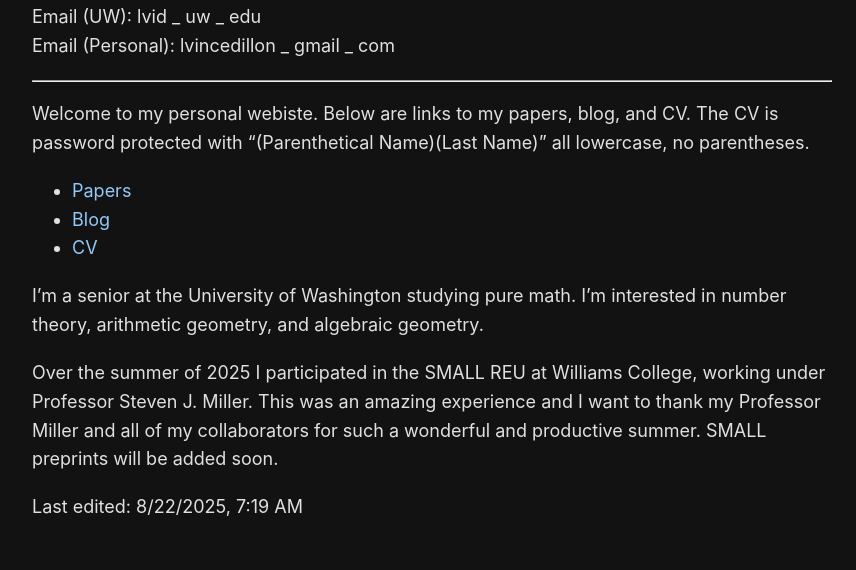
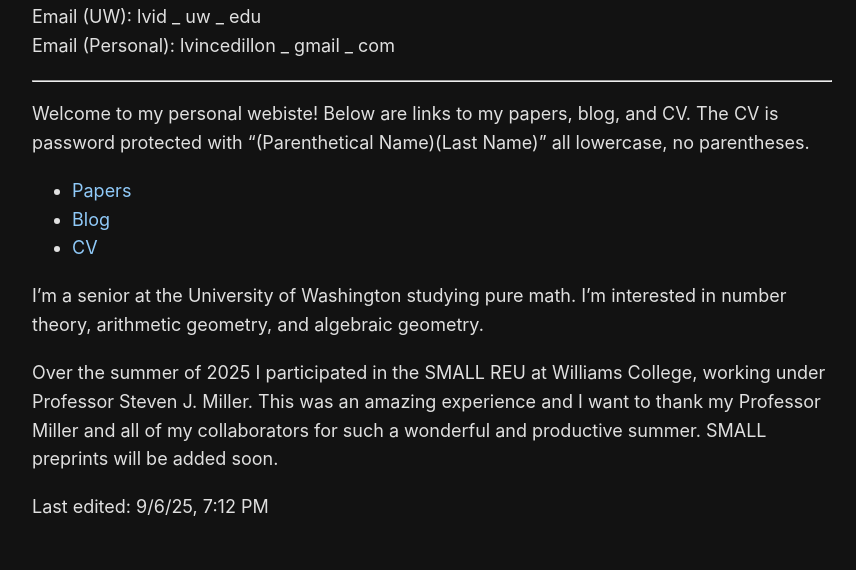
Before and after one commit to VinceDillonMath/VinceDillonMath.github.io, a Jekyll site: the page built from index.md, in a window 1280 px wide. Shown: the part 614-1184 px from the top of the page, without its empty margins (208-1064 px from the left). Built offline with Jekyll 4.4.1, drawn with Linux system fonts in a browser that asks for light colours.

```diff
--- a/index.md
+++ b/index.md
@@ -14,7 +14,7 @@ Email (Personal): lvincedillon _ gmail _ com
 
 ---
 
-Welcome to my personal webiste. Below are links to my papers, blog, and CV. The CV is password protected with "(Parenthetical Name)(Last Name)" all lowercase, no parentheses.
+Welcome to my personal webiste! Below are links to my papers, blog, and CV. The CV is password protected with "(Parenthetical Name)(Last Name)" all lowercase, no parentheses.
 
 - [Papers](/papers)
 - [Blog](/blog)
@@ -26,4 +26,4 @@ Over the summer of 2025 I participated in the SMALL REU at Williams College, wor
 
 
 
-Last edited: 8/22/2025, 7:19 AM
+Last edited: 9/6/25, 7:12 PM
```
Also changed, not shown: _posts/2025-09-06-LLGM.md (+19 -11 lines), papers.md (+2 -2 lines).
